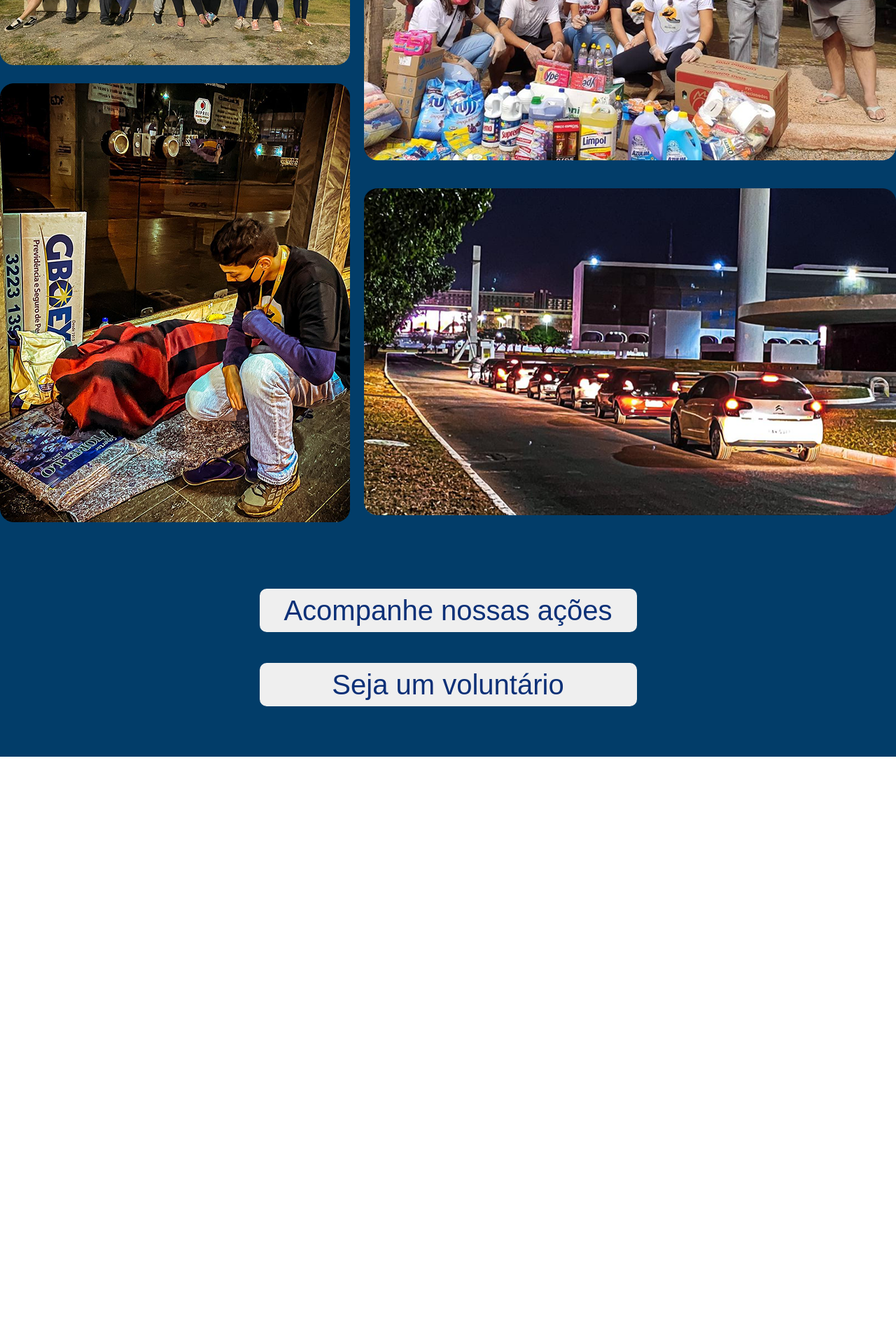
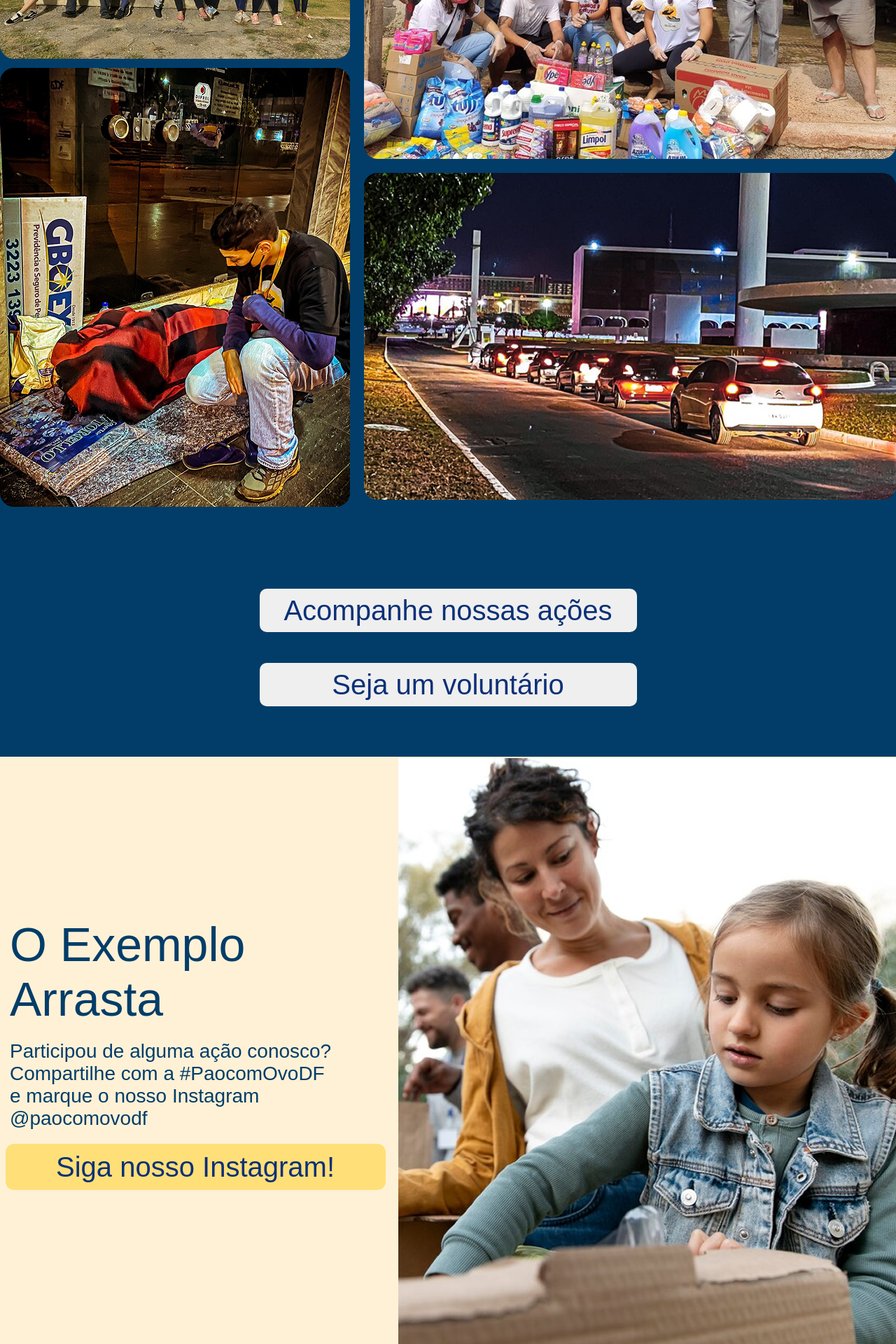
Before and after one commit to guiestrela/PCO, a React (Vite) app: page / in a window 1280 px wide. Shown: the part 5161-7081 px from the top of the page at 70% size. Before the commit the page ends 6242 px from the top, so only its background shows below. Built offline with nearby package versions, Linux system fonts and the light colour scheme.

Commit message:
feat(components): add new section and improve button
- Added new section with images and text
- Improved button component styles
- Added new image to assets
- Updated SectionEnter component
- Improved styling of SectionEnter

```diff
--- a/src/assets/components/Button/style.ts
+++ b/src/assets/components/Button/style.ts
@@ -24,6 +24,7 @@ interface ContainerButtonType {
     paddingright?: string
     flexdirection?: string
     gap?: string
+    alignitems?: string
 }
 
 export const ContainerButton = styled.div<ContainerButtonType>`
@@ -36,6 +37,7 @@ export const ContainerButton = styled.div<ContainerButtonType>`
     padding-bottom: ${props => props.paddingbottom ? props.paddingbottom : ""};
     flex-direction: ${props => props.flexdirection ? props.flexdirection : ""};
     gap: ${props => props.gap ? props.gap : ""};
+    align-items: ${props => props.alignitems ? props.alignitems : ""};
 `;
 
 export const Button = styled.button<ButtonType>`
--- a/src/assets/components/SectionEnter/index.tsx
+++ b/src/assets/components/SectionEnter/index.tsx
@@ -1,9 +1,10 @@
-import { ContainerColumn, ContainerImage, ImageEnder, MainContainerEnter, MainContainerImage, MasterContainerEnter, TextContainer, TextInfo, TituloInfo } from "./style";
+import { ContainerColumn, ContainerEnter, ContainerImage, ImageEnder, MainContainerEnter, MainContainerImage, MasterContainerEnter, TextContainer, TextInfo, TituloInfo } from "./style";
 
 import foto01 from "../../images/foto01.png";
 import foto02 from "../../images/foto02.png";
 import foto03 from "../../images/foto03.png";
 import foto04 from "../../images/foto04.png";
+import foto05 from "../../images/foto05.png";
 import { Button, ContainerButton } from "../Button/style";
 
 function SectionEnter() {
@@ -12,7 +13,7 @@ function SectionEnter() {
             <MasterContainerEnter>
 
                 <MainContainerEnter backgroundcolor="#023D69">
-                        <TextContainer>
+                        <TextContainer paddingtop="80px">
                             <TituloInfo fontsize="68px" fontweight="400" color="#FFFFFF">Você faz a diferença!</TituloInfo>
                             <TextInfo color="#FFFFFF" fontfamily="Poppins" fontsize="50px" fontweight="500">
                                 Veja como sua doação é convertida<br/> em solidariedade
@@ -23,9 +24,7 @@ function SectionEnter() {
                             <ContainerImage gap="13px">
                                 <ImageEnder src={foto01} width="500px"
                                 height="334px"/>
-                                <ImageEnder />
                                 <ImageEnder src={foto02} width="500px" height="627px"/>
-                                <ImageEnder />
                             </ContainerImage>
                         </MainContainerImage>
 
@@ -33,9 +32,7 @@ function SectionEnter() {
                             <ContainerImage gap="20px">
                                 <ImageEnder src={foto03} width="760px"
                                 height="467px"/>
-                                <ImageEnder />
                                 <ImageEnder src={foto04} width="760px" height="467px"/>
-                                <ImageEnder />
                             </ContainerImage>
                         </MainContainerImage>
                     </ContainerColumn>
@@ -48,6 +45,30 @@ function SectionEnter() {
                         </Button>
                     </ContainerButton>
                 </MainContainerEnter>
+                <MainContainerEnter backgroundcolor="#FFFFFF" height="848px">
+                    <ContainerEnter>
+                        <ContainerColumn flexdirection="column">
+                            <TextContainer alignitems="start" paddingleft="25px">
+                                <TituloInfo fontsize="68px" fontweight="400" color="#023D69" textalign="start">O Exemplo <br/>Arrasta</TituloInfo>
+                                <TextInfo color="#023D69" fontfamily="Poppins" fontsize="28px" fontweight="400" textalign="start">
+                                Participou de alguma ação conosco?
+                                Compartilhe com a #PaocomOvoDF <br/>e marque o nosso Instagram @paocomovodf
+                                </TextInfo>
+                            </TextContainer>
+                            <ContainerButton justifycontent="center" alignitems="start" >
+                                <Button border="solid 2px #FFDF78" borderradius="12px" widthtotal="543px" heighttotal="66px" fontsize="40px" color="#0C3077" backgroundColor="#FFDF78">
+                                Siga nosso Instagram!
+                                </Button>
+                            </ContainerButton>
+                            </ContainerColumn>
+                            <ContainerColumn>
+                            <ContainerImage gap="20px">
+                                <ImageEnder src={foto05} width="722px"
+                                height="845px"/>
+                            </ContainerImage>
+                        </ContainerColumn>
+                    </ContainerEnter>
+                </MainContainerEnter>
 
             </MasterContainerEnter>
         </>
--- a/src/assets/components/SectionEnter/style.ts
+++ b/src/assets/components/SectionEnter/style.ts
@@ -3,12 +3,15 @@ import styled from "styled-components";
 interface  MainContainerEnterType {
     backgroundimage?: string
     backgroundcolor?: string
-
+    width?: string
+    height?: string
 }
 
 interface  TextContainerType {
     paddingleft?: string
     paddingright?: string
+    paddingtop?: string
+    alignitems?: string
 }
 
 interface TituloInfoType {
@@ -16,6 +19,7 @@ interface TituloInfoType {
     fontfamily?: string
     fontsize?: string
     fontweight?: string
+    textalign?: string
 }
 
 interface TextInfoType {
@@ -23,6 +27,7 @@ interface TextInfoType {
     fontfamily?: string
     fontsize?: string
     fontweight?: string
+    textalign?: string
 }
 
 interface ImageEnderType {
@@ -34,9 +39,14 @@ interface ContainerImageType {
     gap?: string
 }
 
+interface ContainerColumnType {
+    flexdirection?: string
+}
+
 export const MasterContainerEnter = styled.div`
     display: flex;
     align-items: center;
+    flex-direction: column;
     height: 100%;
     width: 100%;
     justify-content: center;
@@ -45,21 +55,29 @@ export const MasterContainerEnter = styled.div`
 
 export const MainContainerEnter = styled.div<MainContainerEnterType>`
     display: flex;
-    width: 1440px;
-    height: 1661px;
+    width: ${ props => props.width ? props.width : '1440px'};
+    height: ${ props => props.height ? props.height : '1661px'};
     align-items: center;
     flex-direction: column;
     justify-content: center;
     background-color: ${ props  => props.backgroundcolor ? props.backgroundcolor : 'transparent'};
 `;
 
+export const ContainerEnter = styled.div`
+    display: flex;
+    justify-content: center;
+    align-items: center;
+    width: 1302px;
+    height: 848px;
+    background-color: #FFF1D6;
+`;
+
 export const TextContainer = styled.div<TextContainerType>`
     display: flex;
     flex-direction: column;
     justify-content: center;
-    align-items: center;
-    width: 100%;
-    height: 673px;
+    align-items: ${ props => props.alignitems ? props.alignitems : 'center'};
+    padding-top: ${ props => props.paddingtop ? props.paddingtop : ''};
     padding-left: ${ props => props.paddingleft ? props.paddingleft : ''};
     padding-right: ${ props => props.paddingright ? props.paddingright : ''};
     gap: 20px;
@@ -70,7 +88,7 @@ export const TituloInfo = styled.h1<TituloInfoType>`
     font-size: ${props => props.fontsize ? props.fontsize : '40px'};
     font-weight: ${props => props.fontweight ? props.fontweight : '600'};
     color: ${props => props.color ? props.color : ''};
-    text-align: center;
+    text-align: ${props => props.textalign ? props.textalign : 'center'};
 
 `;
 
@@ -79,7 +97,7 @@ export const TextInfo = styled.p<TextInfoType>`
     font-size: ${props => props.fontsize ? props.fontsize : ''};
     font-weight: ${props => props.fontweight ? props.fontweight : ''};
     color: ${props => props.color ? props.color : ''};
-    text-align: center;
+    text-align: ${props => props.textalign ? props.textalign : 'center'};
 `;
 
 export const MainContainerImage = styled.div`
@@ -102,10 +120,11 @@ export const ImageEnder = styled.img<ImageEnderType>`
     height: ${props => props.height ? props.height : ''};
 `;
 
-export const ContainerColumn = styled.div`
+export const ContainerColumn = styled.div<ContainerColumnType>`
     display: flex;
     justify-content: center;
     align-items: center;
+    flex-direction: ${ props => props.flexdirection ? props.flexdirection : ''};
     width: 100%;
     height: 100%;
     gap: 20px;
```
Also changed, not shown: src/assets/images/foto05.png.
